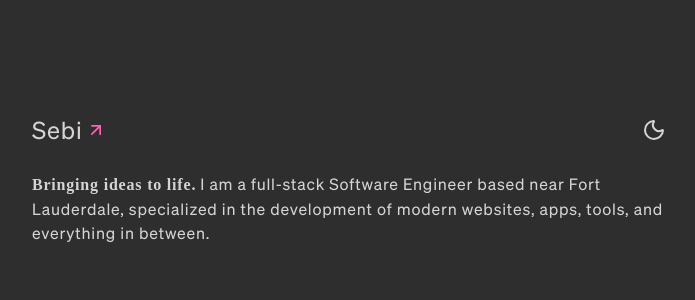
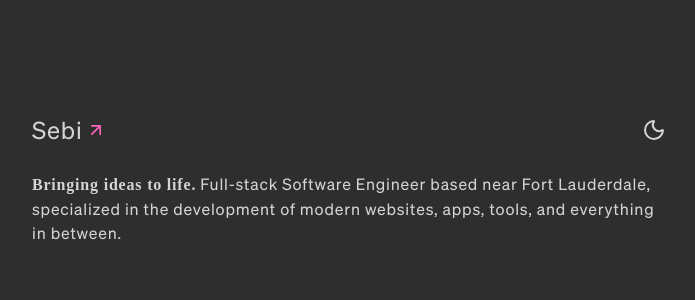
Before and after one commit to Sujal2308/portfolio01, a React (Vite) app: page / in a window 1280 px wide. Shown: the top 300 px of the page, without its empty margins (288-983 px from the left). Built offline with nearby package versions, Linux system fonts and the light colour scheme; a web font is replaced by a local one.

Commit message:
tune: tweak intro text

```diff
--- a/src/features/intro/Intro.tsx
+++ b/src/features/intro/Intro.tsx
@@ -6,9 +6,9 @@ export function Intro({ className }: IntroProps) {
   return (
     <p className={className}>
       <span className="font-bold font-newsreader">Bringing ideas to life.</span>
-      &nbsp;I am a full-stack Software Engineer based near Fort Lauderdale,
-      specialized in the development of modern websites, apps, tools, and
-      everything in between.
+      &nbsp;Full-stack Software Engineer based near Fort Lauderdale, specialized
+      in the development of modern websites, apps, tools, and everything in
+      between.
     </p>
   );
 }
```
